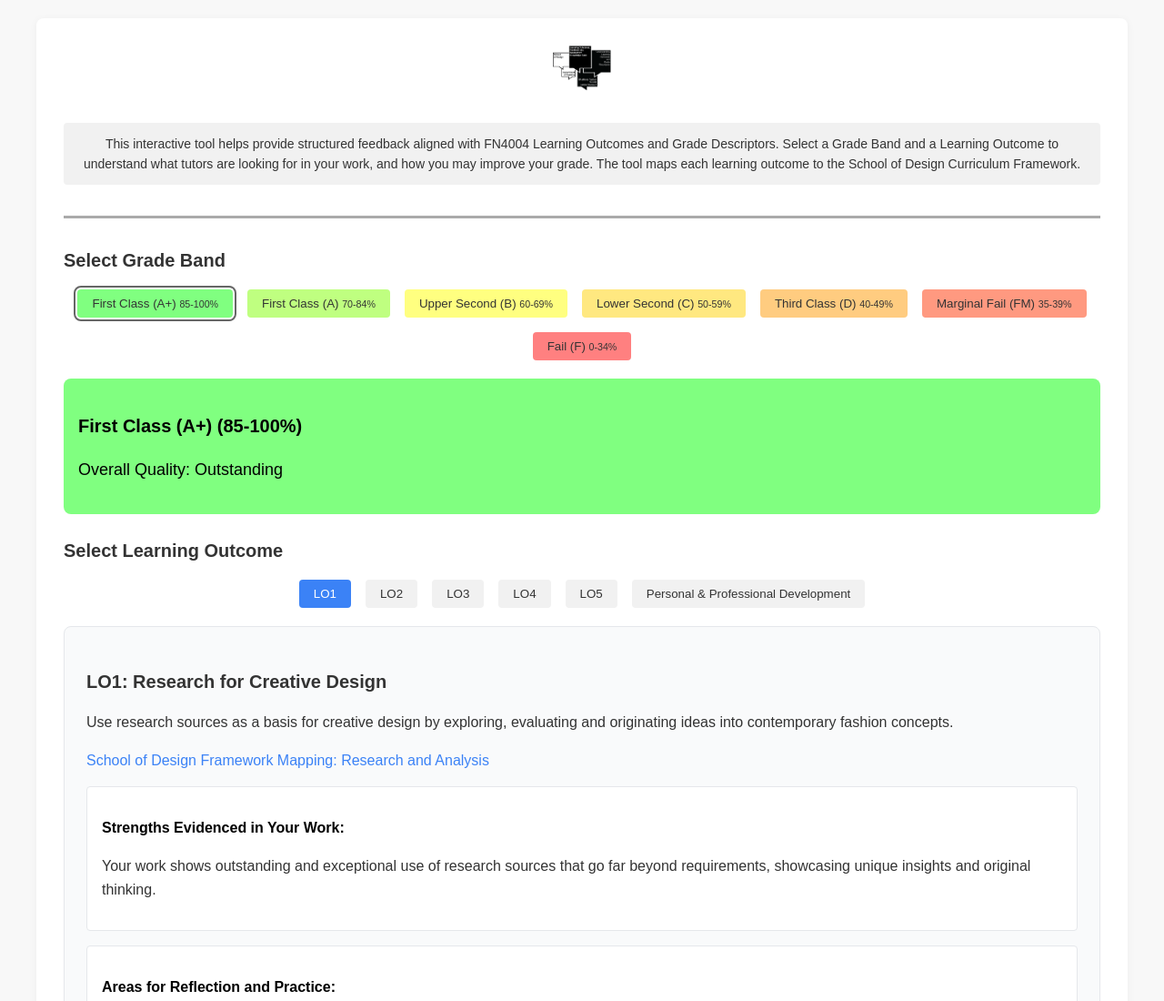
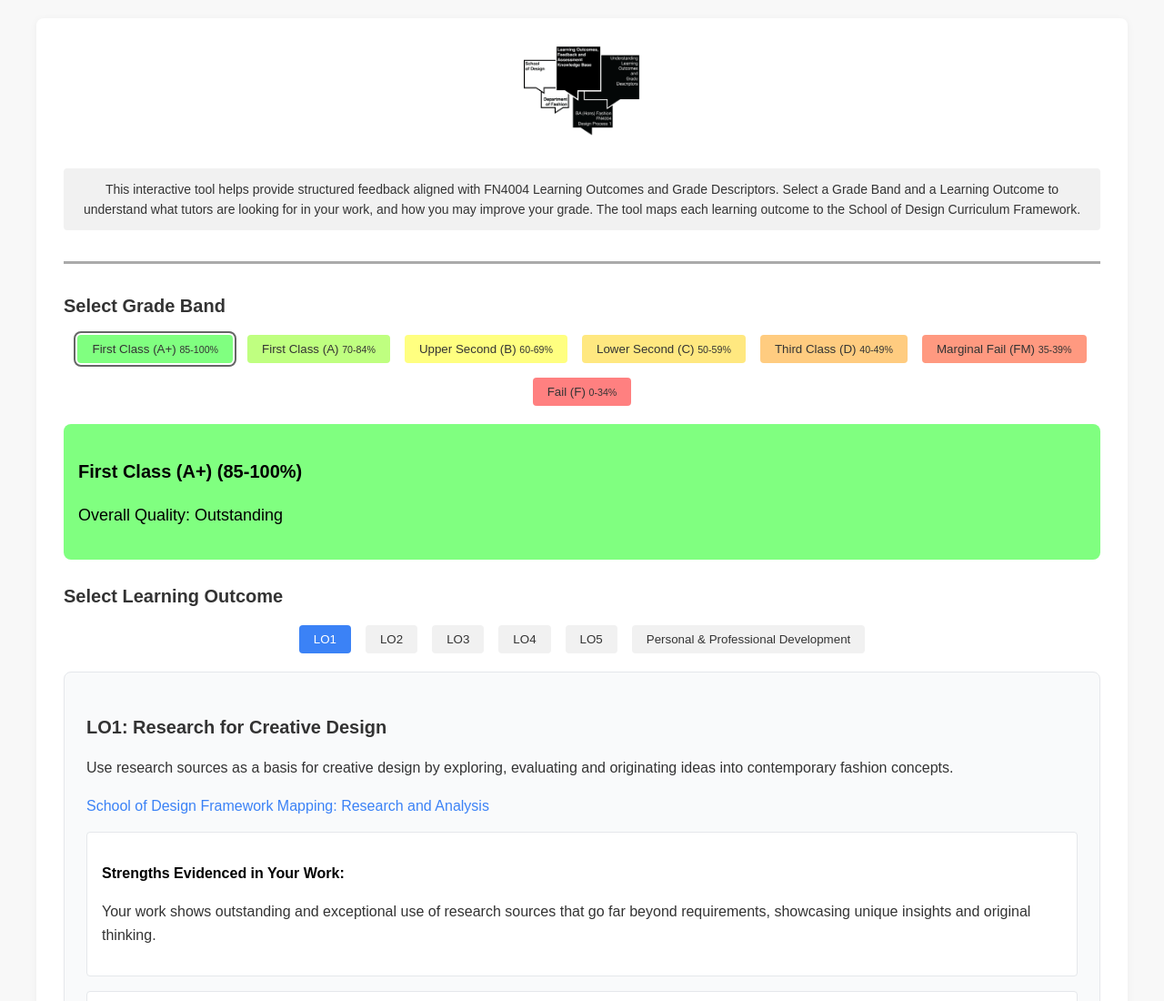
Before and after one commit to MounseyWood/KSA_Talk_FN4004_v1, a plain HTML site: page index.html in a window 1280 px wide. Shown: the top 1100 px of the page at 91% size. Drawn offline with Linux system fonts and the light colour scheme.

Commit message:
Update index.html

```diff
--- a/index.html
+++ b/index.html
@@ -38,7 +38,7 @@
         }
 
         .logo {
-            max-height: 50px;
+            max-height: 100px; /* Increase this value to make the logo bigger */
             margin-bottom: 15px;
         }
 
```
